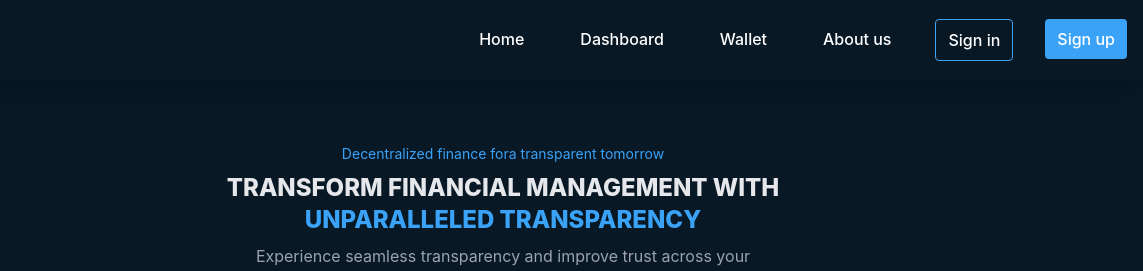
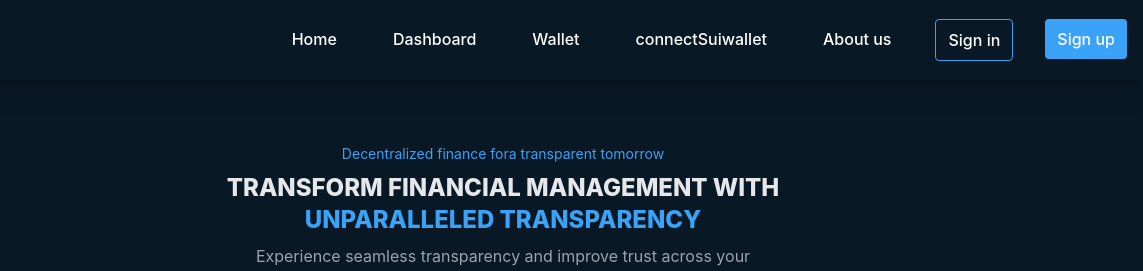
Before and after one commit to Ransom070400/seiko2, a website: page index.html in a window 1280 px wide. Shown: the top 271 px of the page, 137-1280 px from the left. Drawn offline with nearby package versions, Linux system fonts and the light colour scheme.

Commit message:
Update index.html

```diff
--- a/index.html
+++ b/index.html
@@ -38,6 +38,9 @@
                                <li>
                     <a href="wallet.html" class="block py-2 px-3 text-white  md:border-0 ">Wallet</a>
                 </li>
+              <li>
+                  <a href="https://connect-sigma-murex.vercel.app/" class="block py-2 px-3 text-white  md:border-0 ">connectSuiwallet</a>
+              </li>
 
                 <li>
                     <a href="#about" class="block py-2 px-3 text-white  md:border">About us</a>
```
